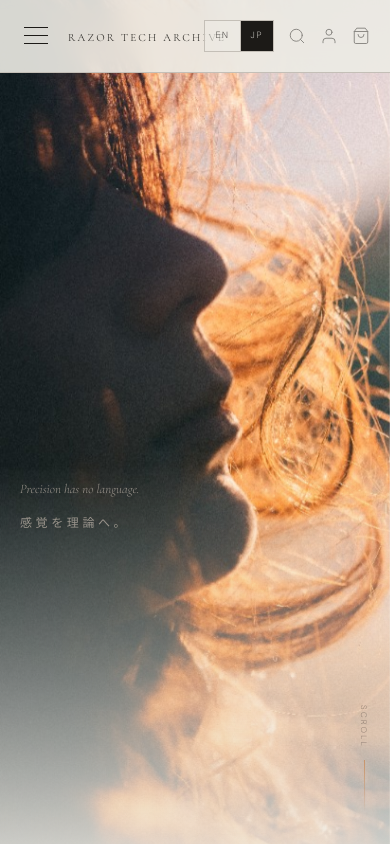
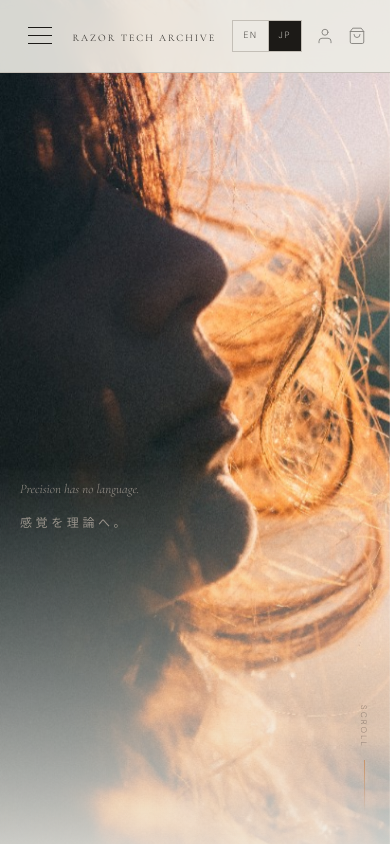
Before and after one commit to razortecharchive/rta-website, a Next.js app: page / in a window 390 px wide. Shown: the top 844 px of the page. Built offline with nearby package versions, Linux system fonts and the light colour scheme.

Commit message:
remove search icon, mobile nav fix

```diff
--- a/app/components/Nav.js
+++ b/app/components/Nav.js
@@ -71,13 +71,10 @@ export default function Nav() {
               JP
             </button>
           </div>
-          <button aria-label="Search" style={{background:'none', border:'none', cursor:'pointer', opacity:0.5}}>
-            <svg width="18" height="18" viewBox="0 0 24 24" fill="none" stroke="#1C1A17" strokeWidth="1.2" strokeLinecap="round"><circle cx="11" cy="11" r="8"/><path d="m21 21-4.35-4.35"/></svg>
-          </button>
           <button aria-label="Account" style={{background:'none', border:'none', cursor:'pointer', opacity:0.5}}>
             <svg width="18" height="18" viewBox="0 0 24 24" fill="none" stroke="#1C1A17" strokeWidth="1.2" strokeLinecap="round"><path d="M20 21v-2a4 4 0 0 0-4-4H8a4 4 0 0 0-4 4v2"/><circle cx="12" cy="7" r="4"/></svg>
           </button>
-          <button aria-label="Contact" style={{background:'none', border:'none', cursor:'pointer', opacity:0.5}}>
+          <button type="button" aria-label="Cart" style={{background:'none', border:'none', cursor:'pointer', opacity:0.5}}>
             <svg width="18" height="18" viewBox="0 0 24 24" fill="none" stroke="#1C1A17" strokeWidth="1.2" strokeLinecap="round"><path d="M6 2 3 6v14a2 2 0 0 0 2 2h14a2 2 0 0 0 2-2V6l-3-4z"/><line x1="3" y1="6" x2="21" y2="6"/><path d="M16 10a4 4 0 0 1-8 0"/></svg>
           </button>
         </div>
--- a/app/globals.css
+++ b/app/globals.css
@@ -26,7 +26,10 @@ body {
 /* Shared nav styles (mobile) */
 @media (max-width: 768px) {
   .site-nav {
-    padding: 20px 20px !important;
+    padding: 20px 24px !important;
+  }
+  .site-nav .site-logo {
+    font-size: 10px !important;
   }
   .menu-overlay {
     padding: 100px 24px 40px !important;
```
